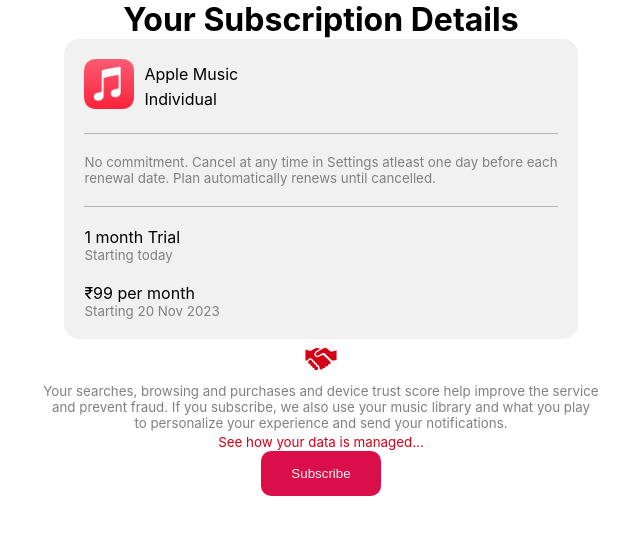
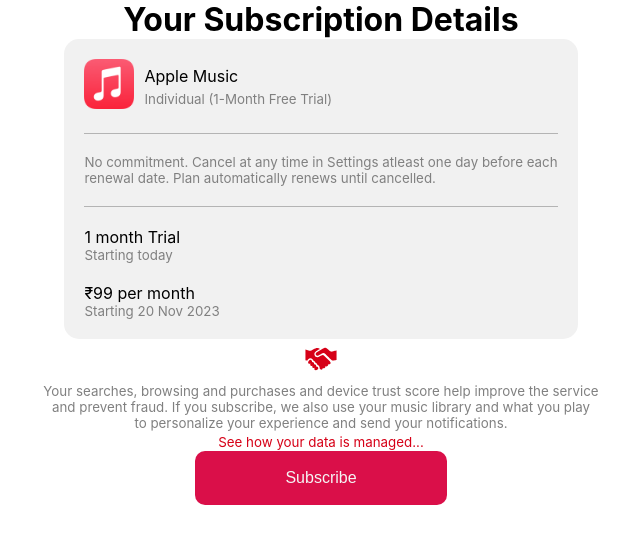
Before and after one commit to dhanjyoti/React-step-by-step, a React (Create React App) app in the folder apple_music_clone/: page /subscription in a window 1280 px wide. Shown: the top 544 px of the page, without its empty margins (319-959 px from the left). Built offline with nearby package versions, Linux system fonts and the light colour scheme.

Commit message:
subscription page updated

```diff
--- a/apple_music_clone/src/route/Subscription.jsx
+++ b/apple_music_clone/src/route/Subscription.jsx
@@ -14,7 +14,7 @@
                 </div>
                 <div className='insideFirstDiv'>
                     <div>Apple Music</div>
-                    <div>Individual </div>
+                    <div className='para'>Individual &#40;1-Month Free Trial&#41;</div>
                 </div>
             </div>
                 <hr />
--- a/apple_music_clone/src/route/styleSubscription.css
+++ b/apple_music_clone/src/route/styleSubscription.css
@@ -15,7 +15,8 @@
     color: #D60017;
 }
 .subscribe{
-    padding: 15px 30px;
+    font-size: medium;
+    padding: 18px 90px;
     color: whitesmoke;
     background-color: #DA0F49;
     border: none;
```
